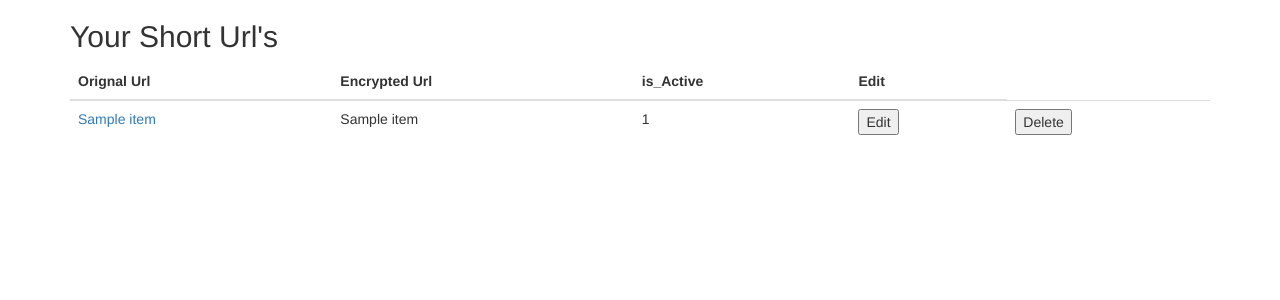
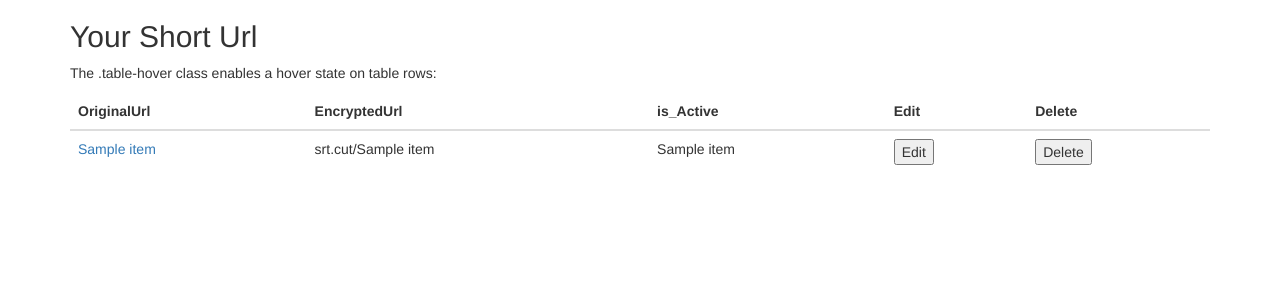
Before and after one commit to jatinkumawat01/URLShortener, a Python web app: template templates/UserHome.html in a window 1280 px wide. Shown: the top 300 px of the page. Run offline with Jinja, Linux system fonts and the light colour scheme; the template is opened without the code that fills it: most values are stand-ins (such as "Sample title", 1, 10 or a date in 2020); some libraries are stand-ins or nearby versions.

Commit message:
Update UserHome.html

```diff
--- a/templates/UserHome.html
+++ b/templates/UserHome.html
@@ -1,7 +1,8 @@
 <!DOCTYPE html>
 <html lang="en">
 <head>
-  <title>Bootstrap Example</title>
+  <title>Url table</title>
+  <link rel="icon" href="/static/images/favicon.png" type="image/png">
   <meta charset="utf-8">
   <meta name="viewport" content="width=device-width, initial-scale=1">
   <link rel="stylesheet" href="https://maxcdn.bootstrapcdn.com/bootstrap/3.4.1/css/bootstrap.min.css">
@@ -11,28 +12,30 @@
 <body>
 
 <div class="container">
-  <h2>Your Short Url's</h2>
+  <h2>Your Short Url</h2>
+  <p>The .table-hover class enables a hover state on table rows:</p>
   <table class="table table-hover">
     <thead>
       <tr>
-        <th>Orignal Url</th>
-        <th>Encrypted Url</th>
+        <th>OriginalUrl</th>
+        <th>EncryptedUrl</th>
         <th>is_Active</th>
-          <th>Edit</th>
+        <th>Edit</th>
+        <th>Delete</th>
       </tr>
     </thead>
     <tbody>
-    {% for item in data %}
+    {% for item in data%}
       <tr>
-          <td><a href="{{ item.1 }} ">{{ item.1 }}</a></td>
-       <td>{{ item.2 }}</td>
-       <td>{{ item.0}}</td>
-        <td><button type="button">Edit</button>
-        <td><button type="button">Delete</button>
-    {% endfor %}
+          <td><a href="{{item.1}}">{{item.1}}</a></td>
+        <td>srt.cut/{{item.2}}</td>
+        <td>{{item.6}}</td>
+        <td> <button type="button">Edit</button></td>
+        <td> <button type="button">Delete</button></td>
+        </tr>
+     {% endfor %}
     </tbody>
   </table>
 </div>
-
 </body>
 </html>
```
